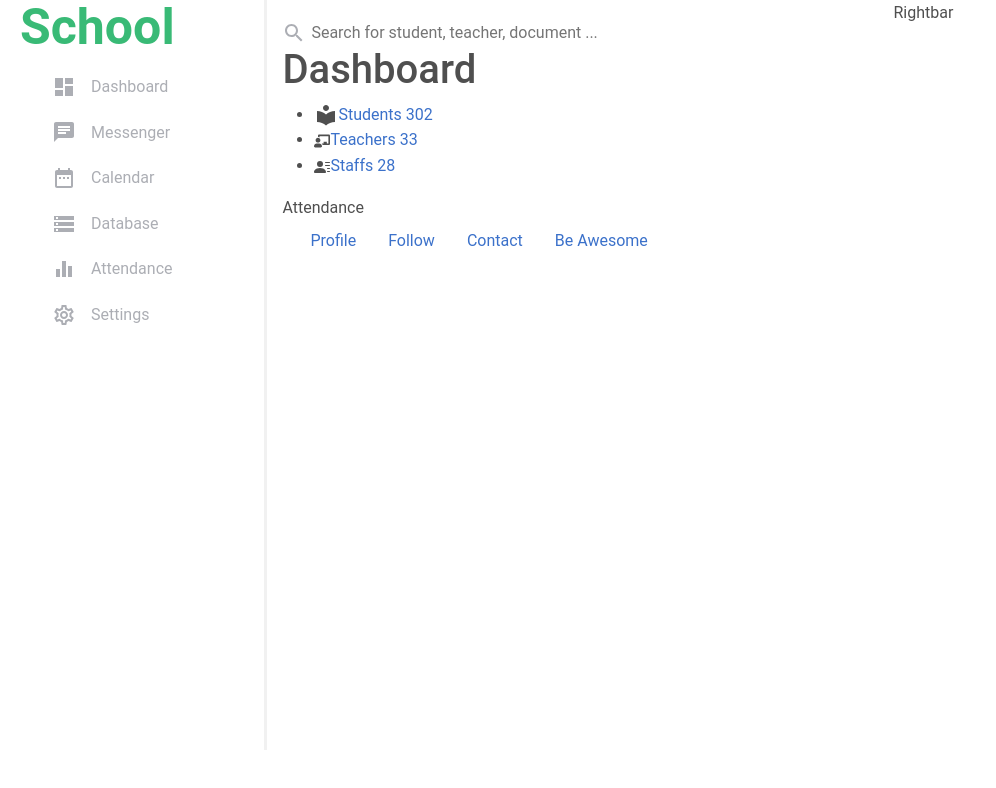
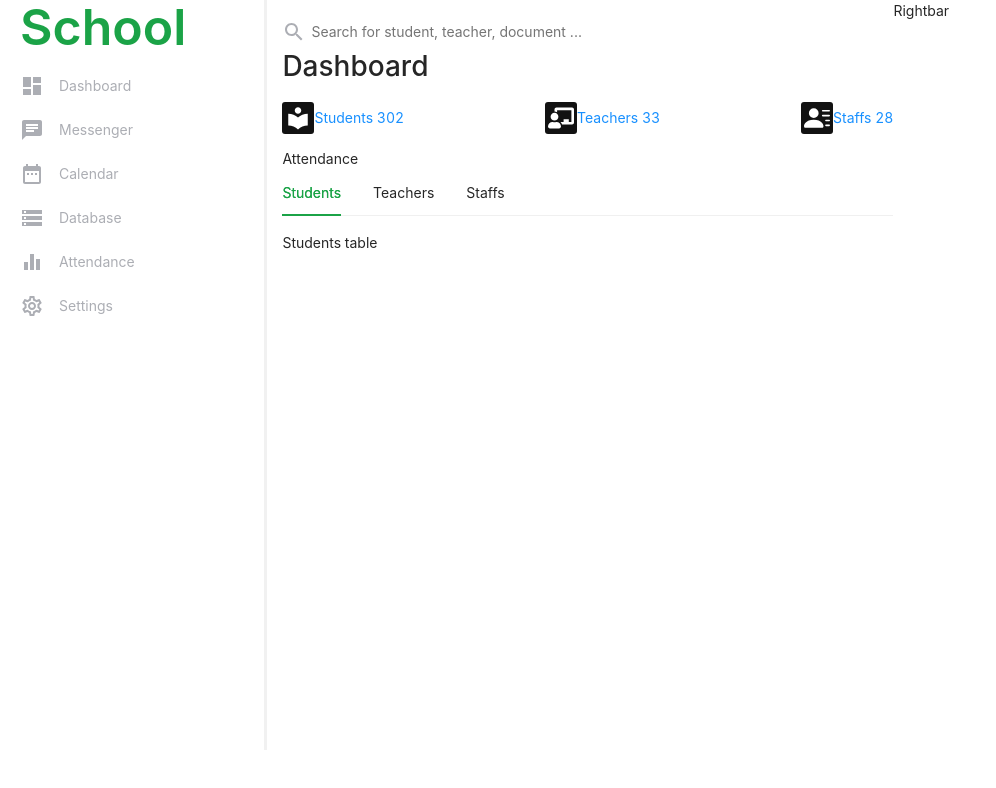
Before and after one commit to GulomjonBakirov/cms, a React (Create React App) app in the folder client/: page / in a window 1280 px wide. Shown: the top 788 px of the page, without its empty margins (0-996 px from the left). Built offline with nearby package versions, Linux system fonts and the light colour scheme.

Commit message:
Fixed issues with material design to change Ant design

```diff
--- a/client/package.json
+++ b/client/package.json
@@ -9,6 +9,7 @@
     "@testing-library/jest-dom": "^5.11.4",
     "@testing-library/react": "^11.1.0",
     "@testing-library/user-event": "^12.1.10",
+    "antd": "^4.16.13",
     "mdb-react-ui-kit": "^1.3.0",
     "mdbreact": "^5.1.0",
     "react": "^17.0.2",
@@ -16,6 +17,7 @@
     "react-icons": "^4.2.0",
     "react-router-dom": "^5.3.0",
     "react-scripts": "4.0.3",
+    "react-swipeable-views": "^0.14.0",
     "web-vitals": "^1.0.1"
   },
   "scripts": {
--- a/client/src/App.js
+++ b/client/src/App.js
@@ -1,5 +1,6 @@
 import Rightbar from "./components/Rightbar";
 import Sidebar from "./components/Sidebar";
+import "antd/dist/antd.css";
 import "./style/main.css";
 import { BrowserRouter as Router, Switch, Route } from "react-router-dom";
 import Dashboard from "./pages/Dashboard";
--- a/client/src/components/DashboardTable.jsx
+++ b/client/src/components/DashboardTable.jsx
@@ -1,128 +1,22 @@
-import React, { Component } from "react";
-import {
-  MDBContainer,
-  MDBTabPane,
-  MDBTabContent,
-  MDBNav,
-  MDBNavItem,
-  MDBNavLink,
-} from "mdbreact";
+import { Tabs } from "antd";
 
-class DashboardTable extends Component {
-  state = {
-    activeItemClassicTabs2: "1",
-  };
+const { TabPane } = Tabs;
 
-  toggleClassicTabs2 = (tab) => () => {
-    if (this.state.activeItemClassicTabs2 !== tab) {
-      this.setState({
-        activeItemClassicTabs2: tab,
-      });
-    }
-  };
-
-  render() {
-    return (
-      <MDBContainer>
-        <div className="classic-tabs">
-          <MDBNav classicTabs color="cyan">
-            <MDBNavItem>
-              <MDBNavLink
-                link
-                to="#"
-                active={this.state.activeItemClassicTabs2 === "1"}
-                onClick={this.toggleClassicTabs2("1")}
-              >
-                Profile
-              </MDBNavLink>
-            </MDBNavItem>
-            <MDBNavItem>
-              <MDBNavLink
-                link
-                to="#"
-                active={this.state.activeItemClassicTabs2 === "2"}
-                onClick={this.toggleClassicTabs2("2")}
-              >
-                Follow
-              </MDBNavLink>
-            </MDBNavItem>
-            <MDBNavItem>
-              <MDBNavLink
-                link
-                to="#"
-                active={this.state.activeItemClassicTabs2 === "3"}
-                onClick={this.toggleClassicTabs2("3")}
-              >
-                Contact
-              </MDBNavLink>
-            </MDBNavItem>
-            <MDBNavItem>
-              <MDBNavLink
-                link
-                to="#"
-                active={this.state.activeItemClassicTabs2 === "4"}
-                onClick={this.toggleClassicTabs2("4")}
-              >
-                Be Awesome
-              </MDBNavLink>
-            </MDBNavItem>
-          </MDBNav>
-          <MDBTabContent
-            className="card"
-            activeItem={this.state.activeItemClassicTabs1}
-          >
-            <MDBTabPane tabId="1">
-              <p>
-                Sed ut perspiciatis unde omnis iste natus error sit voluptatem
-                accusantium doloremque laudantium, totam rem aperiam, eaque ipsa
-                quae ab illo inventore veritatis et quasi architecto beatae
-                vitae dicta sunt explicabo. Nemo enim ipsam voluptatem quia
-                voluptas sit aspernatur aut odit aut fugit, sed quia
-                consequuntur magni dolores eos qui ratione voluptatem sequi
-                nesciunt. Neque porro quisquam est, qui dolorem ipsum quia dolor
-                sit amet, consectetur, adipisci velit, sed quia non numquam eius
-                modi tempora incidunt ut labore et dolore magnam aliquam quaerat
-                voluptatem.
-              </p>
-            </MDBTabPane>
-            <MDBTabPane tabId="2">
-              <p>
-                Ut enim ad minima veniam, quis nostrum exercitationem ullam
-                corporis suscipit laboriosam, nisi ut aliquid ex ea commodi
-                consequatur? Quis autem vel eum iure reprehenderit qui in ea
-                voluptate velit esse quam nihil molestiae consequatur, vel illum
-                qui dolorem eum fugiat quo voluptas nulla pariatur?
-              </p>
-            </MDBTabPane>
-            <MDBTabPane tabId="3">
-              <p>
-                At vero eos et accusamus et iusto odio dignissimos ducimus qui
-                blanditiis praesentium voluptatum deleniti atque corrupti quos
-                dolores et quas molestias excepturi sint occaecati cupiditate
-                non provident, similique sunt in culpa qui officia deserunt
-                mollitia animi, id est laborum et dolorum fuga. Et harum quidem
-                rerum facilis est et expedita distinctio. Nam libero tempore,
-                cum soluta nobis est eligendi optio cumque nihil impedit quo
-                minus id quod maxime placeat facere possimus, omnis voluptas
-                assumenda est, omnis dolor repellendus.
-              </p>
-            </MDBTabPane>
-            <MDBTabPane tabId="4">
-              <p>
-                Lorem ipsum dolor sit amet, consectetur adipiscing elit, sed do
-                eiusmod tempor incididunt ut labore et dolore magna aliqua. Ut
-                enim ad minim veniam, quis nostrud exercitation ullamco laboris
-                nisi ut aliquip ex ea commodo consequat. Duis aute irure dolor
-                in reprehenderit in voluptate velit esse cillum dolore eu fugiat
-                nulla pariatur. Excepteur sint occaecat cupidatat non proident,
-                sunt in culpa qui officia deserunt mollit anim id est laborum.
-              </p>
-            </MDBTabPane>
-          </MDBTabContent>
-        </div>
-      </MDBContainer>
-    );
-  }
+function callback(key) {
+  console.log(key);
 }
 
+const DashboardTable = () => (
+  <Tabs defaultActiveKey="1" onChange={callback}>
+    <TabPane tab="Students" key="1">
+      Students table
+    </TabPane>
+    <TabPane tab="Teachers" key="2">
+      Teachers table
+    </TabPane>
+    <TabPane tab="Staffs" key="3">
+      Staffs table
+    </TabPane>
+  </Tabs>
+);
 export default DashboardTable;
--- a/client/src/index.js
+++ b/client/src/index.js
@@ -1,7 +1,6 @@
 import React from "react";
 import ReactDOM from "react-dom";
 import App from "./App";
-import "mdb-react-ui-kit/dist/css/mdb.min.css";
 
 ReactDOM.render(
   <React.StrictMode>
--- a/client/src/pages/Dashboard.jsx
+++ b/client/src/pages/Dashboard.jsx
@@ -21,19 +21,19 @@ const Dashboard = () => {
       <h1 className="dashboardTitle">Dashboard</h1>
       <ul className="menu">
         <li className="menuItem">
-          <LocalLibraryIcon />
+          <LocalLibraryIcon className="menuItemIcon" />
           <Link to="/dashboard/students" className="menuLink">
             Students <span className="val">302</span>
           </Link>
         </li>
         <li className="menuItem">
-          <FaChalkboardTeacher />
+          <FaChalkboardTeacher className="menuItemIcon" />
           <Link to="/dashboard/teachers" className="menuLink">
             Teachers <span className="val">33</span>
           </Link>
         </li>
         <li className="menuItem">
-          <BsFillPersonLinesFill />
+          <BsFillPersonLinesFill className="menuItemIcon" />
           <Link to="/dashboard/staffs" className="menuLink">
             Staffs <span className="val">28</span>
           </Link>
--- a/client/src/style/main.css
+++ b/client/src/style/main.css
@@ -27,7 +27,7 @@
 }
 
 .App .Sidebar .sidebarLogo {
-  color: #39ba76;
+  color: #1ba347;
   font-size: 50px;
   font-weight: 600;
   line-height: 54px;
@@ -54,7 +54,7 @@
 
 .App .Sidebar .sidebarList .sidebarItem:hover .sidebarLink,
 .App .Sidebar .sidebarList .sidebarItem:hover .sidebarIcon {
-  color: #39ba76;
+  color: #1ba347;
 }
 
 .App .Sidebar .sidebarList .sidebarItem .sidebarIcon {
@@ -97,9 +97,55 @@
   outline: none;
 }
 
+.App .Feed .AdminDashboard .menu {
+  display: -webkit-box;
+  display: -ms-flexbox;
+  display: flex;
+  -webkit-box-pack: justify;
+      -ms-flex-pack: justify;
+          justify-content: space-between;
+  -webkit-box-align: center;
+      -ms-flex-align: center;
+          align-items: center;
+  list-style-type: none;
+}
+
+.App .Feed .AdminDashboard .menu .menuItem {
+  display: -webkit-box;
+  display: -ms-flexbox;
+  display: flex;
+  -webkit-box-align: center;
+      -ms-flex-align: center;
+          align-items: center;
+}
+
+.App .Feed .AdminDashboard .menu .menuItem .menuItemIcon {
+  background-color: #121212;
+  color: #fff;
+  padding: 3px;
+  border-radius: 3px;
+  font-size: 32px;
+}
+
 .Rightbar {
   -webkit-box-flex: 3;
       -ms-flex: 3;
           flex: 3;
 }
+
+.ant-tabs-ink-bar {
+  background: #1ba347;
+}
+
+.ant-tabs-tab:hover {
+  color: #1ba347;
+}
+
+.ant-tabs-tab.ant-tabs-tab-active .ant-tabs-tab-btn {
+  color: #1ba347;
+}
+
+.ant-tabs-tab-btn:active {
+  color: #1ba347;
+}
 /*# sourceMappingURL=main.css.map */
--- a/client/src/style/main.scss
+++ b/client/src/style/main.scss
@@ -3,8 +3,14 @@
   padding: 0;
 }
 
-$mainColor: #39ba76;
+$swatch_6: #39ba76;
 $textColor: #acaeb4;
+$swatch_1: #eff6f2;
+$swatch_2: #b2ddc5;
+$swatch_3: #c0bdc0;
+$swatch_4: #383538;
+$swatch_5: #908877;
+$swatch_6: #1ba347;
 
 // ::-webkit-scrollbar {
 //   width: 5px;
@@ -29,7 +35,7 @@ $textColor: #acaeb4;
     top: 50px;
     border-right: 3px solid #f1f1f1;
     .sidebarLogo {
-      color: $mainColor;
+      color: $swatch_6;
       font-size: 50px;
       font-weight: 600;
       line-height: 54px;
@@ -45,7 +51,7 @@ $textColor: #acaeb4;
         margin: 20px 0;
         &:hover .sidebarLink,
         &:hover .sidebarIcon {
-          color: $mainColor;
+          color: $swatch_6;
         }
 
         .sidebarIcon {
@@ -79,9 +85,44 @@ $textColor: #acaeb4;
           }
         }
       }
+      .menu {
+        display: flex;
+        justify-content: space-between;
+        align-items: center;
+        list-style-type: none;
+        .menuItem {
+          display: flex;
+          align-items: center;
+          .menuItemIcon {
+            background-color: #121212;
+            color: #fff;
+            padding: 3px;
+            border-radius: 3px;
+            font-size: 32px;
+          }
+        }
+      }
     }
   }
 }
 .Rightbar {
   flex: 3;
 }
+
+// change ant design
+.ant-tabs-ink-bar {
+  background: $swatch_6;
+}
+.ant-tabs-tab {
+  &:hover {
+    color: $swatch_6;
+  }
+}
+.ant-tabs-tab.ant-tabs-tab-active .ant-tabs-tab-btn {
+  color: $swatch_6;
+}
+.ant-tabs-tab-btn {
+  &:active {
+    color: $swatch_6;
+  }
+}
```
Also changed, not shown: 2 other files (tests, documents, lock files or other folders).
